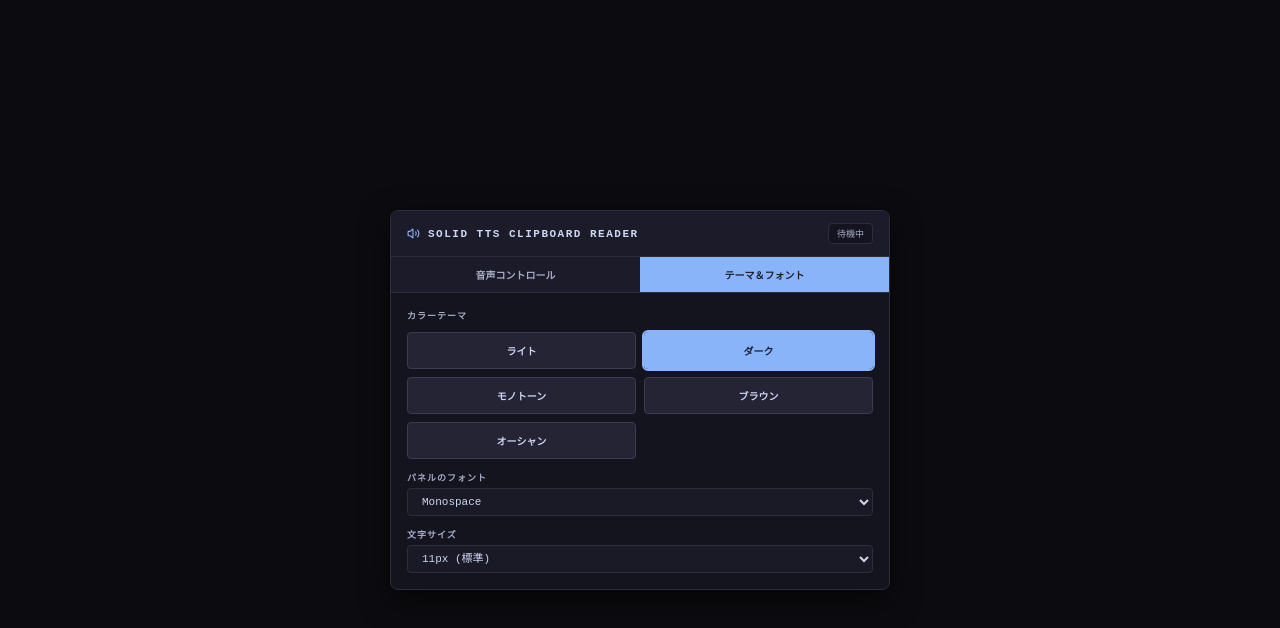
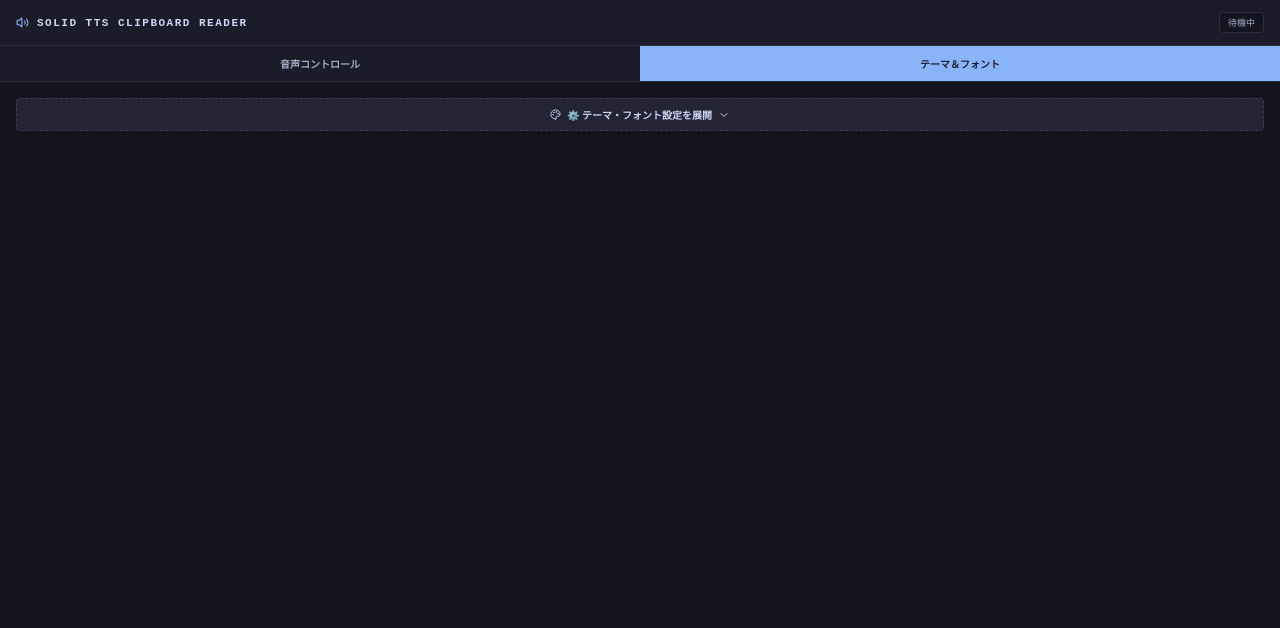
Before and after one commit to soroeru-afk/SOLID-TTS-CLIPBOARD-READER, a React (Vite) app: page / in a window 1280 px wide. Both pictures are taken after a click on the button "テーマ＆フォント". Shown: the top 628 px of the page. Built offline with nearby package versions, Linux system fonts and the light colour scheme.

Commit message:
Fix standalone startup styling, window sizing, and hide terminal window

```diff
--- a/index.html
+++ b/index.html
@@ -3,7 +3,7 @@
   <head>
     <meta charset="UTF-8" />
     <meta name="viewport" content="width=device-width, initial-scale=1.0" />
-    <meta name="theme-color" content="#1e1e2e" />
+    <meta name="theme-color" content="#0a0a0a" />
     <link rel="icon" type="image/png" href="pwa-192x192.png" />
     <link rel="apple-touch-icon" href="pwa-192x192.png" />
     <title>SOLID TTS CLIPBOARD READER</title>
--- a/src/App.tsx
+++ b/src/App.tsx
@@ -1,5 +1,5 @@
 import React, { useState, useEffect, useRef } from "react";
-import { Play, Square, Pause, Clipboard, Volume2, HelpCircle, ChevronDown, ChevronUp, Settings, Edit3 } from "lucide-react";
+import { Play, Square, Pause, Clipboard, Volume2, HelpCircle, ChevronDown, ChevronUp, Settings, Edit3, Palette } from "lucide-react";
 
 // Themes configuration
 const THEMES = {
@@ -47,6 +47,11 @@ export default function App() {
     document.documentElement.setAttribute("data-theme", theme);
     localStorage.setItem("aist-tts-theme", theme);
   }, [theme]);
+
+  // Reset collapse state when switching tabs
+  useEffect(() => {
+    setIsCollapsed(true);
+  }, [activeTab]);
 
   useEffect(() => {
     const f = FONTS[font as keyof typeof FONTS] || FONTS.mono;
@@ -416,6 +421,27 @@ export default function App() {
           </div>
         ) : (
           <div className="tab-pane">
+            {/* Collapsible themes toggle button */}
+            <button
+              onClick={() => setIsCollapsed(!isCollapsed)}
+              className="btn-action"
+              style={{
+                width: "100%",
+                display: "flex",
+                alignItems: "center",
+                justifyContent: "center",
+                gap: "6px",
+                borderStyle: "dashed",
+                borderColor: "var(--border-btn-secondary)"
+              }}
+            >
+              <Palette size={11} />
+              {isCollapsed ? "⚙️ テーマ・フォント設定を展開" : "⚙️ テーマ・フォント設定を閉じる"}
+              {isCollapsed ? <ChevronDown size={12} /> : <ChevronUp size={12} />}
+            </button>
+
+            {!isCollapsed && (
+              <div className="space-y-4" style={{ display: "flex", flexDirection: "column", gap: "12px", marginTop: "8px" }}>
                 {/* Theme select */}
                 <div className="setting-row">
                   <label className="field-label" style={{ marginBottom: "6px" }}>
@@ -474,6 +500,8 @@ export default function App() {
               </div>
             )}
           </div>
+        )}
+      </div>
     </div>
   );
 }
--- a/src/index.css
+++ b/src/index.css
@@ -141,36 +141,28 @@ body {
   color: var(--text-primary);
   font-family: var(--font-family-current);
   font-size: var(--font-size-current);
-  display: flex;
-  justify-content: center;
-  align-items: flex-start;
-  min-height: 100vh;
   box-sizing: border-box;
   transition: background-color 0.3s ease;
+  overflow: hidden;
 }
 
 #root {
-  width: 100%;
+  width: 100vw;
   height: 100vh;
-  display: flex;
-  justify-content: center;
-  align-items: center;
-  padding: 16px;
+  margin: 0;
+  padding: 0;
   box-sizing: border-box;
 }
 
 /* Application Layout Classes */
 .app-card {
   width: 100%;
-  max-width: 500px;
-  height: auto;
-  max-height: 95vh;
+  height: 100vh;
   display: flex;
   flex-direction: column;
-  border: 1px solid var(--border-app);
-  border-radius: 8px;
+  border: none;
   background-color: var(--bg-panel);
-  box-shadow: var(--shadow-app);
+  box-shadow: none;
   overflow: hidden;
   box-sizing: border-box;
 }
--- a/vite.config.ts
+++ b/vite.config.ts
@@ -13,8 +13,8 @@ export default defineConfig({
         name: 'SOLID TTS CLIPBOARD READER',
         short_name: 'TTS Reader',
         description: 'A standalone TTS reader for copied clipboard texts and manual inputs',
-        theme_color: '#1e1e2e',
-        background_color: '#1e1e2e',
+        theme_color: '#0a0a0a',
+        background_color: '#0a0a0a',
         display: 'standalone',
         icons: [
           {
```
Also changed, not shown: 2 other files (tests, documents, lock files or other folders). Lines whose indentation alone changed are shown as unchanged.
